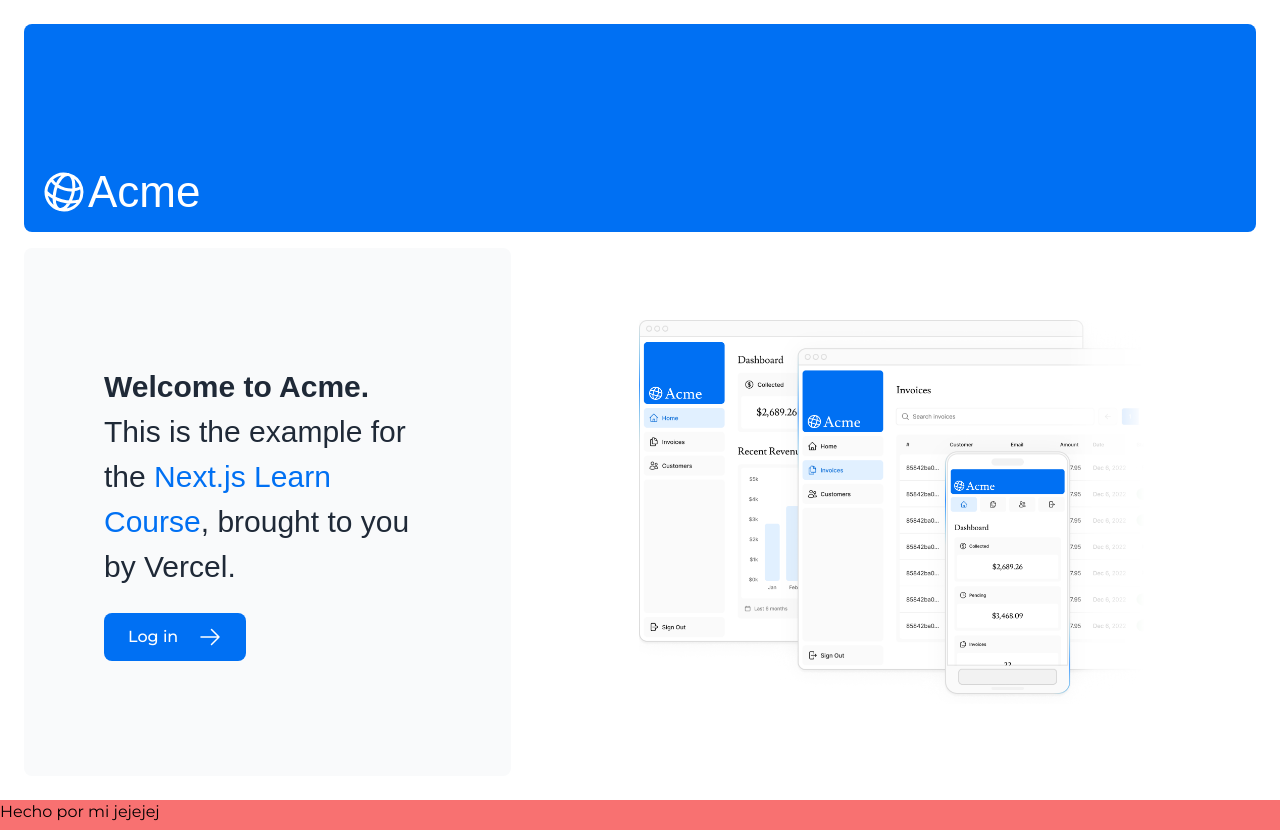
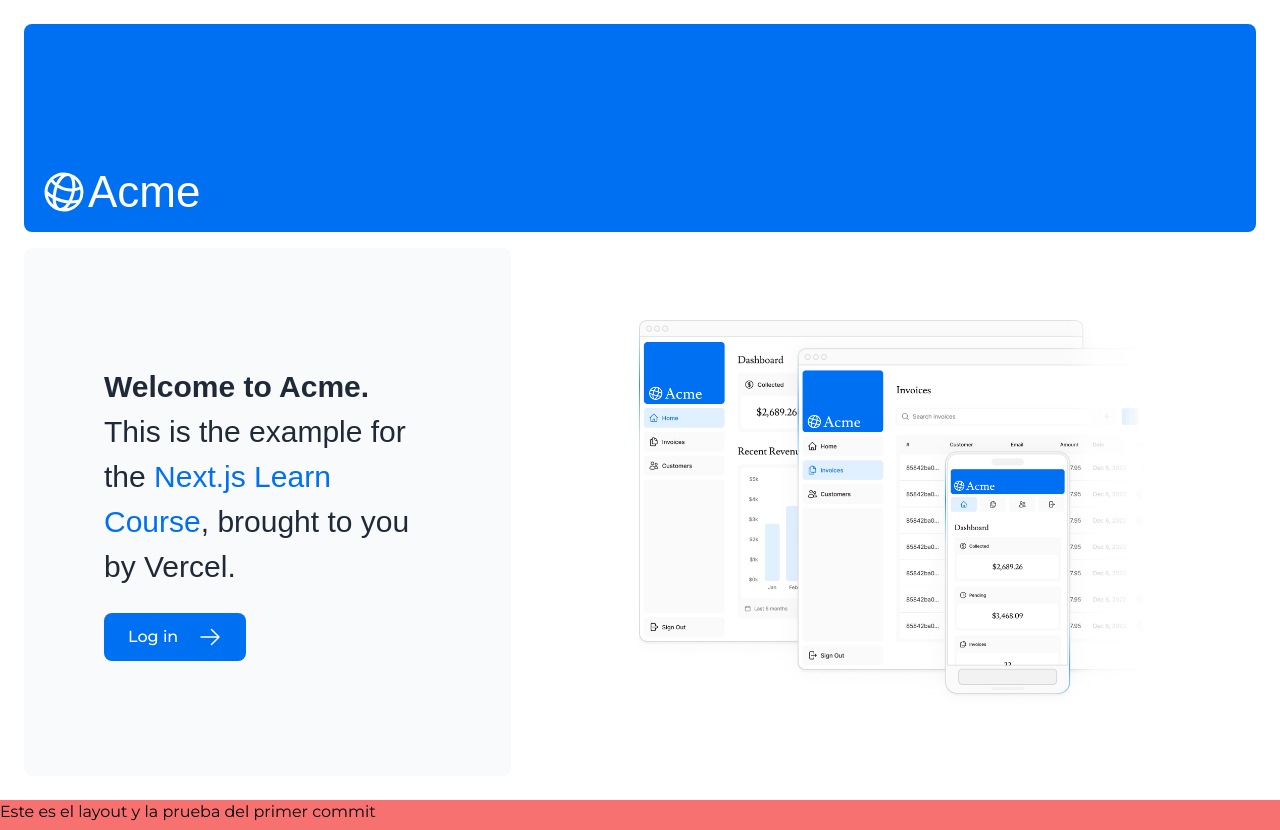
Before and after one commit to santiagonc12/dashboardNext, a Next.js app: page / in a window 1280 px wide. Built offline with nearby package versions, Linux system fonts and the light colour scheme; a web font is replaced by a local one.

Commit message:
NEW::Proyecto:Primer commit desde otro dispositivo

```diff
--- a/app/layout.tsx
+++ b/app/layout.tsx
@@ -10,7 +10,7 @@
       <body className={`${montserrat.className} antialiased`}>
         {children}
         <footer className="bg-red-400 w-full h-[30px]">
-          Hecho por mi jejejej
+          Este es el layout y la prueba del primer commit
         </footer>
       </body>
     </html>
```
Also changed, not shown: 1 other file (tests, documents, lock files or other folders).
